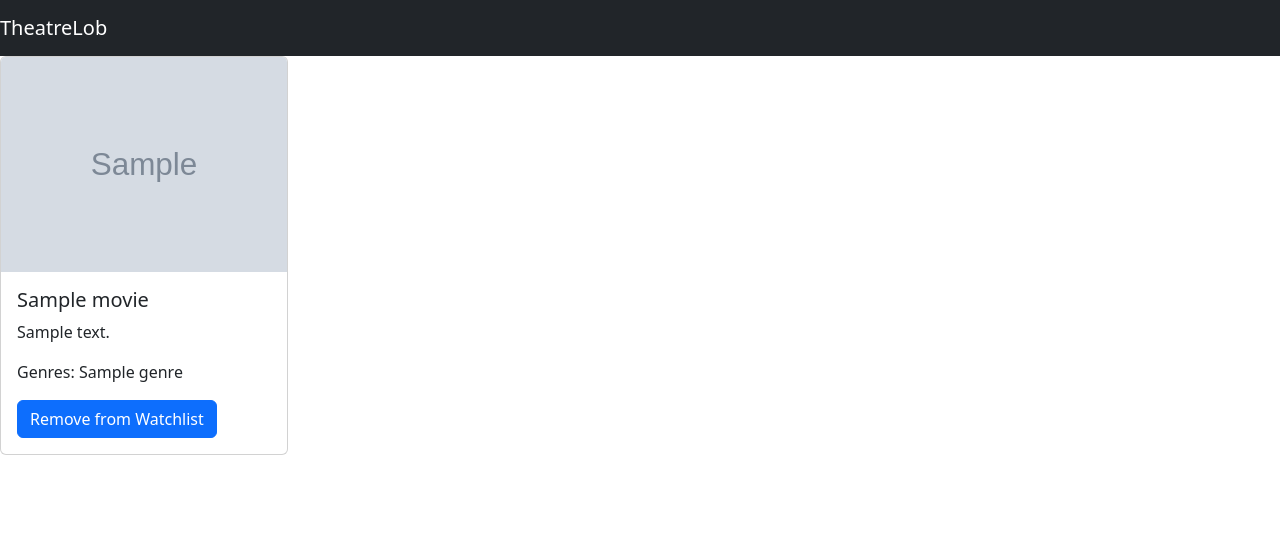
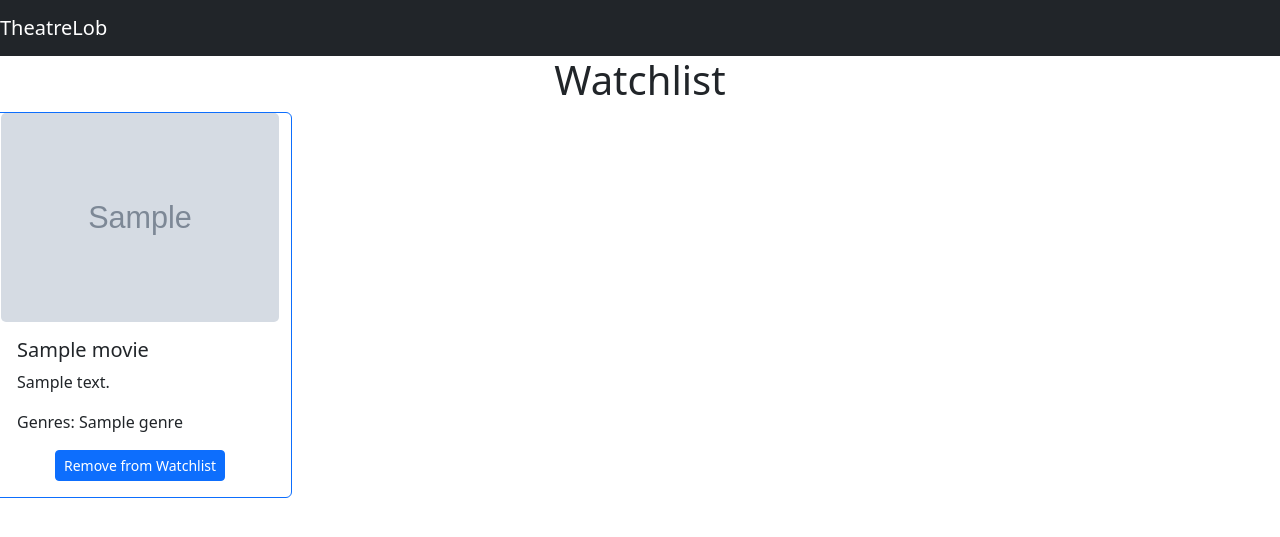
Before and after one commit to Coby-Do/Movie-Web-Application, a Django app: page /watchlist/ in a window 1280 px wide. Shown: the top 537 px of the page. Run offline with Django 4.2, Linux system fonts and the light colour scheme; a user stored in the database is signed in; tables that the repository leaves empty hold one stand-in row (values such as "Sample post"); grey boxes marked "Sample" are stand-in pictures; some libraries are stand-ins or nearby versions.

Commit message:
Basic Style Changes

```diff
--- a/theatrelob/home/templates/home/watchlist.html
+++ b/theatrelob/home/templates/home/watchlist.html
@@ -1,5 +1,5 @@
 <!DOCTYPE html>
-<html lang="en">
+<html lang="en" data-bs-theme="white">
   <head>
     <meta charset="UTF-8" />
     <meta name="viewport" content="width=device-width, initial-scale=1.0" />
@@ -20,12 +20,14 @@
         </div>
       </nav>
   </head>
-  <body>
+  <body >
+    <h1 class="text-center">Watchlist</h1>
     <!-- list out all watched movies-->
     <!-- make it be a grid -->
+    <div class="row">
     {% for item in watched_items %}
-    <div class="card" style="width: 18rem;">
-      <img class="card-img-top" src="{{item.movie.movie_poster_url}}" alt="Card image cap">
+    <div class="card mb-3 border-primary " style="max-width: 19rem; background-size: cover;">
+      <img class="card-img" src="{{item.movie.movie_poster_url}}" alt="Card image cap">
       <div class="card-body">
         <h5 class="card-title">{{item.movie.title}}</h5>
         <p class="card-text">{{item.movie.description}}</p>
@@ -38,10 +40,13 @@
         <form method="post" action="{% url 'remove_from_watchlist' %}">
         {% csrf_token %}
         <input type="hidden" name="movie_id" value="{{ item.movie.tmdb_id }}">
-        <input type="submit" value="Remove from Watchlist" class="btn btn-primary">
+        <div class="col text-center">
+          <input type="submit" value="Remove from Watchlist" class="btn btn-primary btn-sm">
+        </div>
 
       </div>
     </div>
     {% endfor %}
+    </div>
   </body>
 </html>
```
